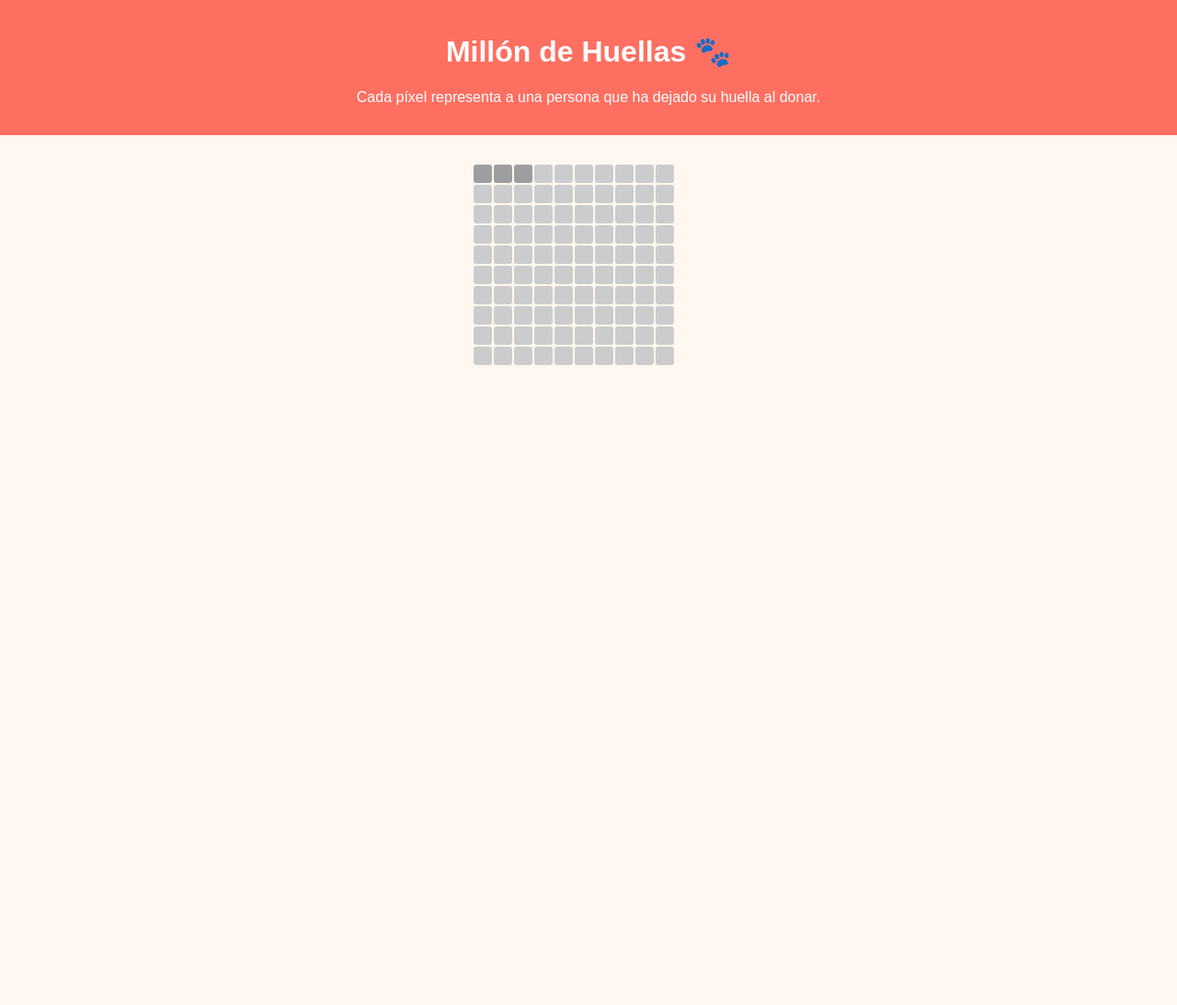
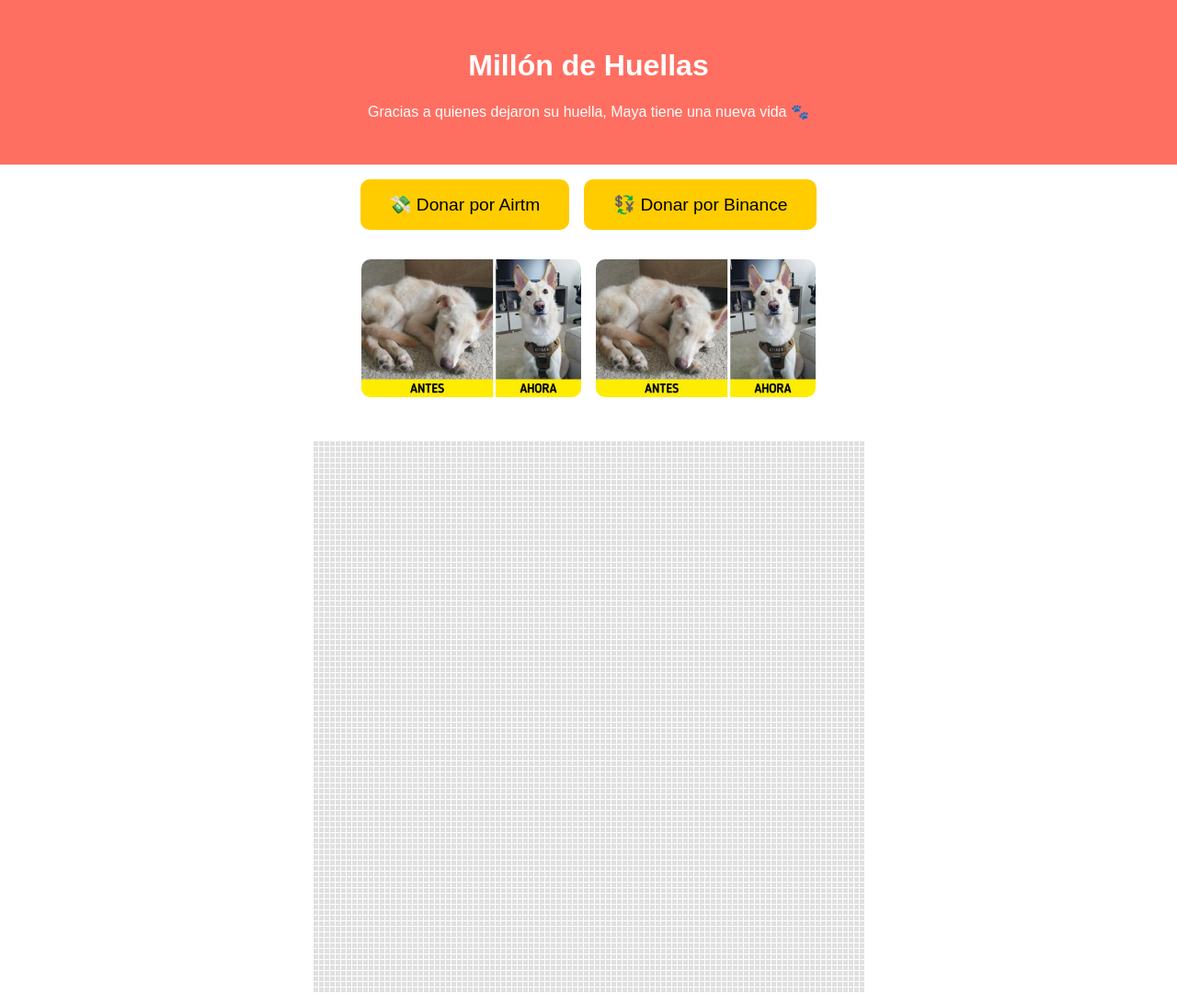
Before and after one commit to Mimillon/millondehuellas, a plain HTML site: page index.html in a window 1280 px wide. Shown: the top 1093 px of the page at 92% size. Before the commit the page ends 800 px from the top, so only its background shows below. Drawn offline with Linux system fonts and the light colour scheme; grey boxes are pictures that could not be loaded.

Commit message:
Add files via upload

```diff
--- a/index.html
+++ b/index.html
@@ -1,52 +1,117 @@
+
 <!DOCTYPE html>
-<html lang="es"><head><meta charset="UTF-8"><title>Millón de Huellas</title>
+<html lang="es">
+<head>
+  <meta charset="UTF-8" />
+  <meta name="viewport" content="width=device-width, initial-scale=1.0" />
+  <title>Millón de Huellas</title>
   <style>
-body { font-family: Arial, sans-serif; background: #fff8f0; margin: 0; padding: 0; }
-header { background: #ff6f61; color: white; padding: 1rem; text-align: center; }
-#pixel-grid { display: grid; grid-template-columns: repeat(10, 20px); gap: 2px; max-width: 250px; margin: 2rem auto; }
-.pixel { width: 20px; height: 20px; background-color: #ccc; border-radius: 3px; cursor: pointer; }
-.pixel:hover { opacity: 0.7; }
-</style></head><body>
+    body {
+      margin: 0;
+      font-family: Arial, sans-serif;
+      background: #ffffff;
+    }
+    header {
+      background: #ff6f61;
+      color: white;
+      text-align: center;
+      padding: 2rem;
+    }
+    #donar {
+      display: flex;
+      justify-content: center;
+      gap: 1rem;
+      margin: 1rem 0;
+    }
+    .donar-btn {
+      padding: 1rem 2rem;
+      font-size: 1.2rem;
+      border: none;
+      border-radius: 10px;
+      background-color: #ffcc00;
+      color: #000;
+      cursor: pointer;
+    }
+    #maya-img {
+      display: flex;
+      justify-content: center;
+      gap: 1rem;
+      padding: 1rem;
+    }
+    #maya-img img {
+      max-height: 150px;
+      border-radius: 10px;
+    }
+    #pixel-wall {
+      display: flex;
+      flex-direction: column;
+      align-items: center;
+      margin: 2rem;
+    }
+    .pixel-block {
+      display: grid;
+      grid-template-columns: repeat(100, 5px);
+      gap: 1px;
+      margin-bottom: 1rem;
+    }
+    .pixel {
+      width: 5px;
+      height: 5px;
+      background: #e0e0e0;
+      transition: transform 0.2s ease-in-out;
+    }
+    .pixel:hover {
+      transform: scale(1.5);
+      z-index: 10;
+    }
+    footer {
+      background: #f0f0f0;
+      padding: 2rem;
+      text-align: center;
+    }
+  </style>
+</head>
+<body>
   <header>
-  <h1>Millón de Huellas 🐾</h1>
-  <p>Cada píxel representa a una persona que ha dejado su huella al donar.</p>
+    <h1>Millón de Huellas</h1>
+    <p>Gracias a quienes dejaron su huella, Maya tiene una nueva vida 🐾</p>
   </header>
-<div id="pixel-grid"></div>
 
-<!-- Modal para seleccionar píxel -->
-<div id="pixel-modal" style="display:none; position:fixed; top:0;left:0;width:100%;height:100%;background:#00000088;z-index:10;justify-content:center;align-items:center;">
-  <div style="background:white;padding:20px;border-radius:10px;text-align:center;max-width:400px;">
-    <h3>Reserva tu píxel 🐾</h3>
-    <form id="buy-form">
-      <input type="email" id="email" placeholder="Tu correo" required style="width:90%;padding:8px;margin-bottom:10px;"><br>
-      <input type="text" id="mensaje" placeholder="Tu mensaje" required style="width:90%;padding:8px;margin-bottom:10px;"><br>
-      <select id="metodo" required style="width:90%;padding:8px;margin-bottom:10px;">
-        <option value="">Selecciona método de pago</option>
-        <option value="airtm">Airtm</option>
-        <option value="binance">Binance</option>
-        <option value="tarjeta">Tarjeta de Crédito</option>
-      </select><br>
-      <button type="submit" style="padding:10px 20px;">Donar píxel</button>
-      <p id="status"></p>
-    </form>
-    <button onclick="cerrarModal()" style="margin-top:10px;">Cancelar</button>
-  </div>
+  <div id="donar">
+    <button class="donar-btn" onclick="alert('Dona por Airtm a: vagabundoherrante@gmail.com')">💸 Donar por Airtm</button>
+    <button class="donar-btn" onclick="alert('Dona por Binance ID: 1059303747')">💱 Donar por Binance</button>
   </div>
 
-<script src="script.js"></script>
+  <div id="maya-img">
+    <img src="maya.png" alt="Maya antes">
+    <img src="maya.png" alt="Maya después">
+  </div>
+
+  <div id="pixel-wall"></div>
+
+  <footer>
+    <h3>🌎 ¿Qué país deja más huellas?</h3>
+    <ul id="ranking">
+      <li>🥇 🇨🇴 Colombia — 3,215 píxeles</li>
+      <li>🥈 🇲🇽 México — 2,084 píxeles</li>
+      <li>🥉 🇺🇸 Estados Unidos — 1,955 píxeles</li>
+    </ul>
+    <p>¡Demuestra que tu país es el más generoso!</p>
+  </footer>
+
   <script>
-function abrirFormulario() {
-  document.getElementById('pixel-modal').style.display = 'flex';
+    const pixelWall = document.getElementById("pixel-wall");
+    for (let block = 0; block < 5; block++) {
+      const pixelBlock = document.createElement("div");
+      pixelBlock.className = "pixel-block";
+      for (let i = 0; i < 10000; i++) {
+        const pixel = document.createElement("div");
+        pixel.className = "pixel";
+        pixel.title = "Disponible";
+        pixelBlock.appendChild(pixel);
       }
-function cerrarModal() {
-  document.getElementById('pixel-modal').style.display = 'none';
+      pixelWall.appendChild(pixelBlock);
     }
-document.getElementById("buy-form")?.addEventListener("submit", function(e){
-  e.preventDefault();
-  document.getElementById("status").innerText = "Procesando... espera confirmación manual.";
-  setTimeout(() => {
-    document.getElementById("status").innerText = "¡Gracias! Nos pondremos en contacto por email.";
-  }, 2000);
-});
   </script>
-</body></html>
+</body>
+</html>
```
Lines whose indentation alone changed are shown as unchanged.
